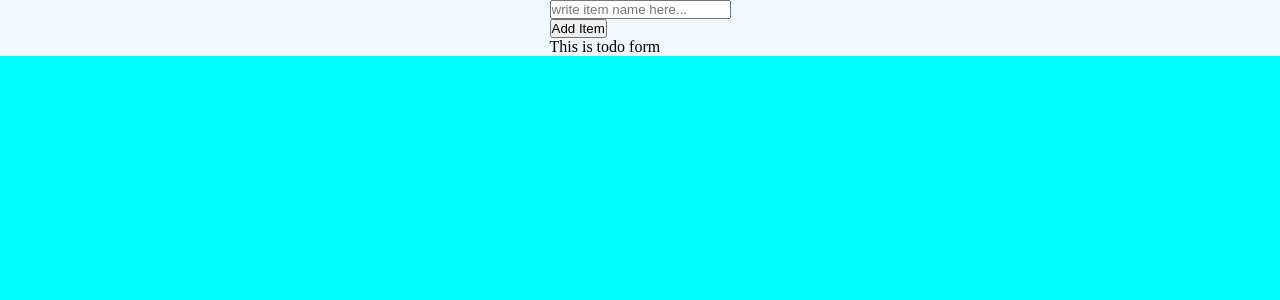
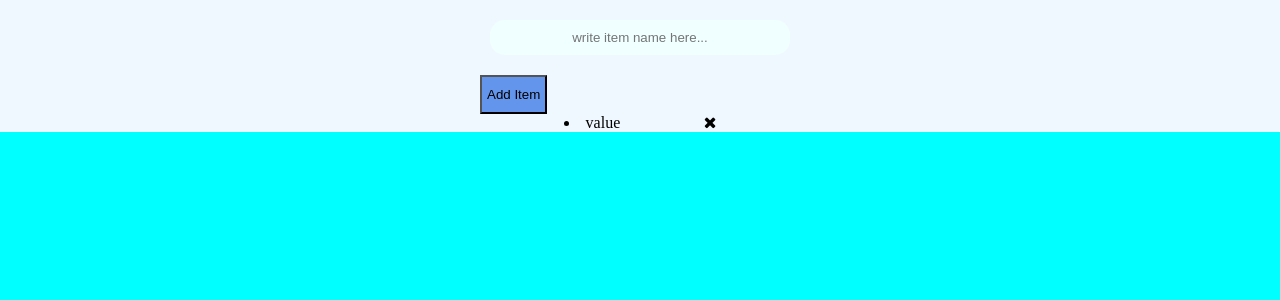
Before and after one commit to vvkkr1/todo-list, a React (Create React App) app: page / in a window 1280 px wide. Shown: the top 300 px of the page. Built offline with nearby package versions, Linux system fonts and the light colour scheme.

Commit message:
some-changes-todo-list

```diff
--- a/src/styles.scss
+++ b/src/styles.scss
@@ -7,11 +7,59 @@
 body{
     background-color: aqua;
 
-
     .App{
         display: flex;
         align-items: center;
         justify-content: center;
         background-color: aliceblue;
+
+        .todo-homepage{
+
+            .todo-form{
+
+                .todo-form-wrap{
+                    display: flex;
+
+                    .input-type-wrap{
+                        padding: 20px 10px;
+
+                        .input-type{
+                            border: none;
+                            outline: none;
+                            height: 35px;
+                            width: 300px;
+                            border-radius: 15px;
+                            background-color: azure;
+                            &::placeholder{
+                                text-align: center;
+                            }
+                        }
+
+
+                    }
+                    .btn-wrap{
+                        // padding: 20px 10px;
+                        display: flex;
+                        align-items: center;
+                        // padding: 15px 10px;
+
+                        .btn-input{
+                            outline: none;
+                            // border: 1px solid green;
+                            padding: 10px 5px;
+                            cursor: pointer;
+                            background-color: cornflowerblue;
+                        }
+                    }
+                }
+
+                .todos-container{
+                    display: flex;
+                    align-items: center;
+                    justify-content: space-evenly;
+                }
+
+            }
+        }
     }
 }
--- a/src/todos-list/todo-form/index.js
+++ b/src/todos-list/todo-form/index.js
@@ -1,22 +1,59 @@
-import React from 'react'
+import React, { useState } from 'react'
+import Todos from '../todos';
 
 const TodoForm = () => {
+  const[value,setValue]=useState("");
+  const[data,setData]=useState([]);
+
+  function handleOnSubmit(e){
+    e.preventDefault();
+    // console.log(value);
+
+    // setData((oldValues)=>{
+    //   return
+    // })
+    setData((oldValues)=>{
+      return [...oldValues, value]
+    });
+    // console.log(value);
+    setValue("")
+  }
+  console.log(data);
+
+  // const handleOnDelete = (id) => {
+
+  //   setData((oldValues)=>{
+  //     return oldValues.filter((item,index)=>{
+  //          return id !==index;
+  //     })
+  //   })
+
+  // }
+
+
   return (
     <div className='todo-form'>
       <div className='todo-form-wrap'>
+        <form>
           <div className='input-type-wrap'>
               <input
                 type="text"
+                name='item'
                 className='input-type'
-                onChange={"something"}
+                value={value}
+                onChange={(e)=>setValue(e.target.value)}
                 placeholder='write item name here...'
               />
           </div>
           <div className='btn-wrap'>
-            <button onClick={"handleOnClick"}>Add Item</button>
+            <button className='btn-input' onClick={handleOnSubmit}>Add Item</button>
           </div>
-      </div>
-        This is todo form
+          <div>
+            {/* <button onClick={handleOnDelete}>Delete</button> */}
+          </div>
+        </form>
+     </div>
+    <Todos/>
     </div>
   )
 }
--- a/src/todos-list/todos/index.js
+++ b/src/todos-list/todos/index.js
@@ -2,8 +2,14 @@ import React from 'react'
 
 const Todos = () => {
   return (
-    <div>
-        This is Todos
+    <div className='todos-container'>
+      <div className='todos-list'>
+        <li>value</li>
+      </div>
+      <div className='delete-item-icon'>
+        <i className='fa fa-times'
+        />
+      </div>
     </div>
   )
 }
```
